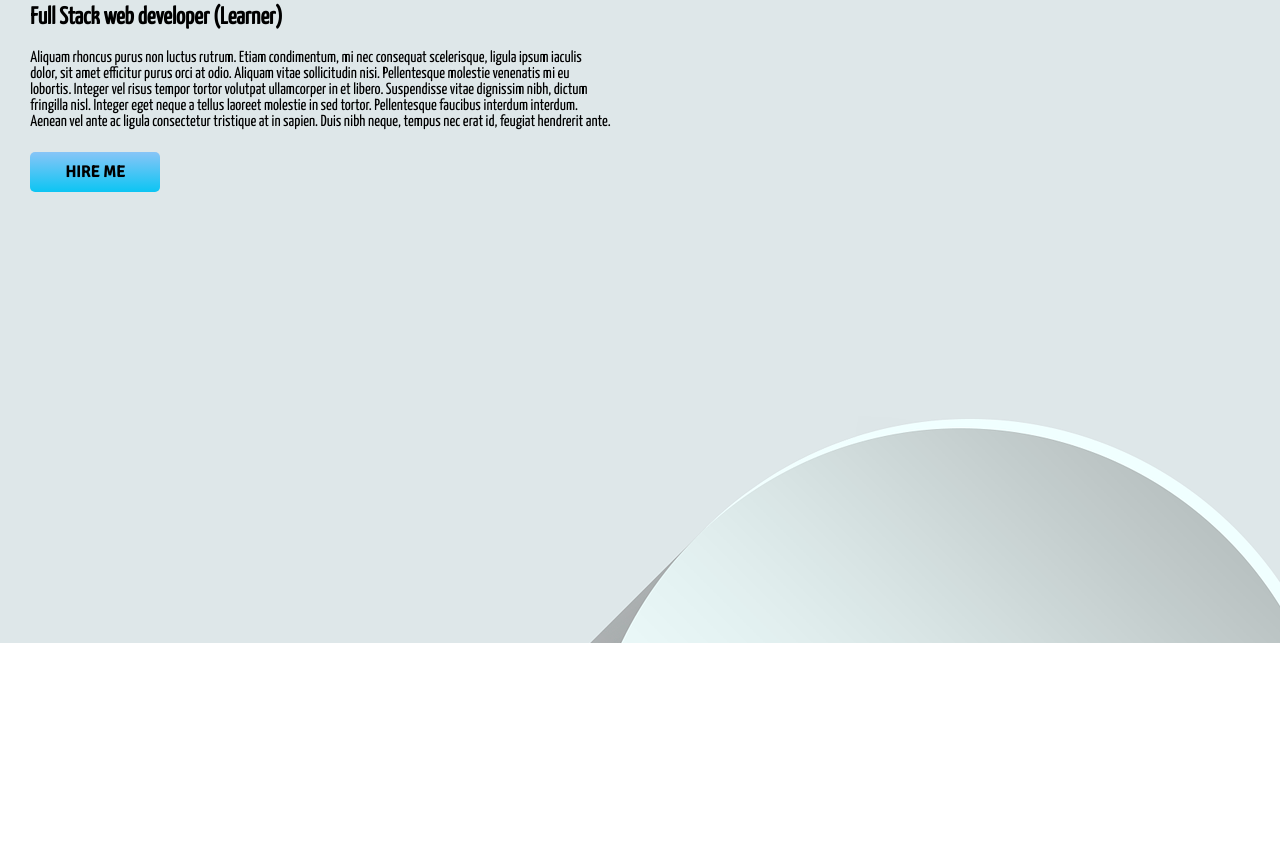
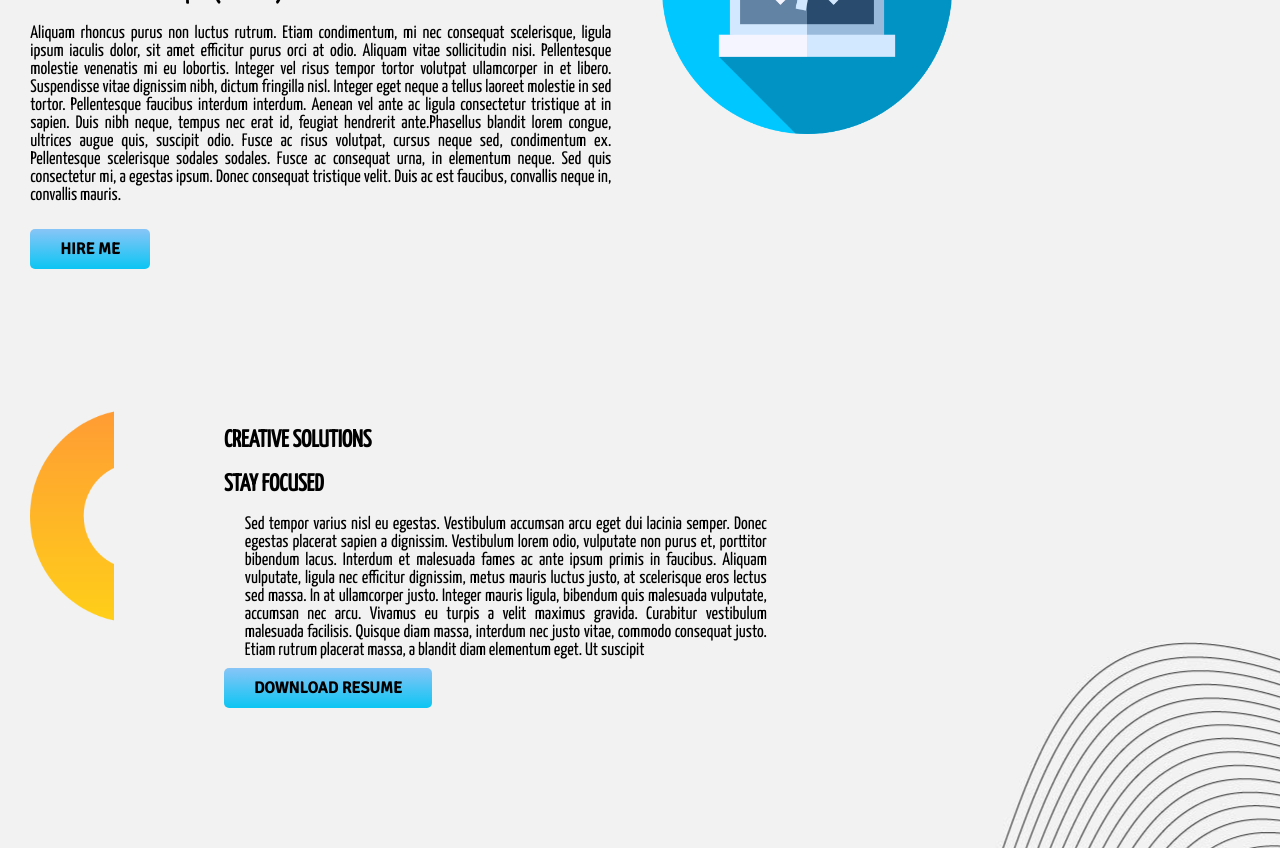
Before and after one commit to gsaqlaien/my-portfolio-site, a plain HTML site: page index.html in a window 1280 px wide. Shown: the part 157-1005 px from the top of the page. Before the commit the page ends 800 px from the top, so only its background shows below. Drawn offline with Linux system fonts and the light colour scheme.

Commit message:
career obj added

```diff
--- a/index.html
+++ b/index.html
@@ -35,7 +35,11 @@
                     tortor volutpat ullamcorper in et libero. Suspendisse vitae dignissim nibh, dictum fringilla
                     nisl. Integer eget neque a tellus laoreet molestie in sed tortor. Pellentesque faucibus
                     interdum interdum. Aenean vel ante ac ligula consectetur tristique at in sapien. Duis nibh
-                    neque, tempus nec erat id, feugiat hendrerit ante.
+                    neque, tempus nec erat id, feugiat hendrerit ante.Phasellus blandit lorem congue, ultrices augue
+                    quis, suscipit odio. Fusce ac risus volutpat, cursus neque sed, condimentum ex. Pellentesque
+                    scelerisque sodales sodales. Fusce ac consequat urna, in elementum neque. Sed quis consectetur mi, a
+                    egestas ipsum. Donec consequat tristique velit. Duis ac est faucibus, convallis neque in, convallis
+                    mauris.
                 </p>
                 <br>
 
@@ -44,11 +48,37 @@
 
         </div>
 
-        <div class="half-width">
+        <div class="half-width top-banner">
+            <img src="images/top-banner.jpg" alt="">
 
         </div>
 
 
+    </section>
+
+    <section>
+
+        <div class="half-width">
+            <img src="images/dream-bg.png" alt="">
+        </div>
+        <div>
+            <h1>CREATIVE SOLUTIONS</h1>
+            <h2>STAY FOCUSED</h2>
+
+            <p class="half-width">
+                Sed tempor varius nisl eu egestas. Vestibulum accumsan arcu eget dui lacinia semper. Donec egestas
+                placerat sapien a dignissim. Vestibulum lorem odio, vulputate non purus et, porttitor bibendum lacus.
+                Interdum et malesuada fames ac ante ipsum primis in faucibus. Aliquam vulputate, ligula nec efficitur
+                dignissim, metus mauris luctus justo, at scelerisque eros lectus sed massa. In at ullamcorper justo.
+                Integer mauris ligula, bibendum quis malesuada vulputate, accumsan nec arcu. Vivamus eu turpis a velit
+                maximus gravida. Curabitur vestibulum malesuada facilisis. Quisque diam massa, interdum nec justo vitae,
+                commodo consequat justo. Etiam rutrum placerat massa, a blandit diam elementum eget. Ut suscipit
+
+            </p>
+
+            <a class="hire-me" target="_blank" href="https://www.linkedin.com/in/raqui-saqlaien-718784203/">DOWNLOAD
+                RESUME</a>
+        </div>
     </section>
 
 
--- a/style.css
+++ b/style.css
@@ -2,8 +2,8 @@ body {
 
     font-family: 'Yanone Kaffeesatz', sans-serif;;
     margin: 0 12px 0 5px;
-    background-image: url(images/bg.jpg);
-    background-position: contain;;
+    background-image: url(images/latestbg.jpg);
+    background-position:50%;
 
 }
 
@@ -14,17 +14,19 @@ body {
 }
 .half-width {
     width: 50%;
-    padding: 2%;
+    padding: 0 2%;
 }
 .half-width img {
-    width:45%;
-    padding-bottom: 2%;
+    width:50%;
+
+
 
 
 }
 
 section {
     display: flex;
+    margin-bottom: 150px;
 }
 
 .hire-me {
@@ -32,11 +34,16 @@ section {
     color: black;
     font-weight: 700;
     background-image:linear-gradient(rgb(136, 197, 247),rgb(12, 197, 243));;;
-    padding: 10px 35px;
+    padding: 10px 30px;
     font-size: 16px;
     font-weight: 600;
     font-family: 'Signika', sans-serif;
     border-radius: 5px;
-    text-align: justify;
+
 
 }
+p {
+    text-align-last: left;
+    text-align: justify;
+    font-size: 18px;
+}
```
Also changed, not shown: images/Fonts.txt (added), images/latestbg.jpg (added), images/sample.jpg (added), images/top-banner.jpg (added), 6 other files.
